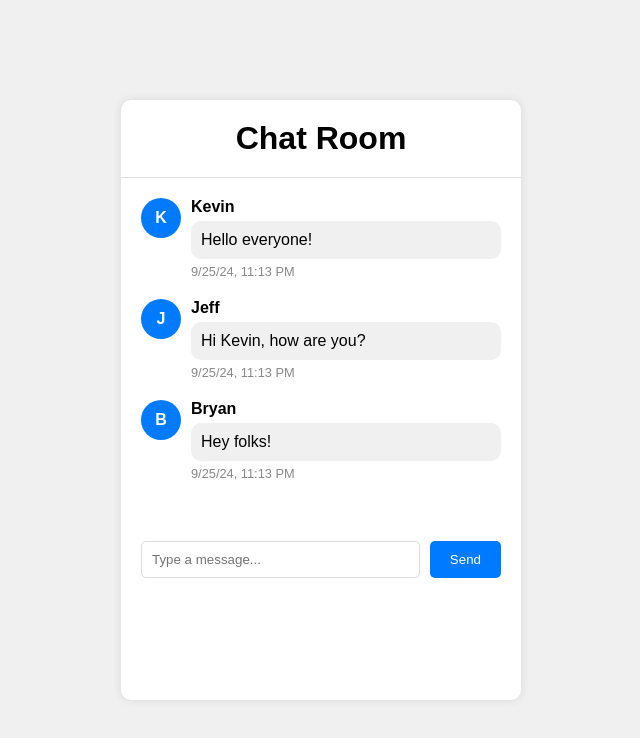
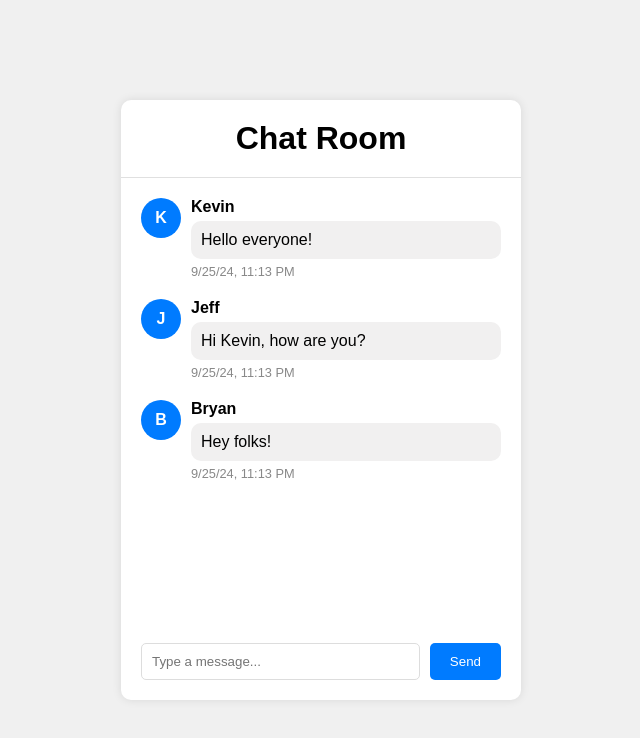
Before and after one commit to keathleydavidj/angular-chat-demo, an Angular app: page / in a window 1280 px wide. Shown: the top 738 px of the page, without its empty margins (319-959 px from the left). Built offline with nearby package versions, Linux system fonts and the light colour scheme.

Commit message:
add styling to prevent message overflow

```diff
--- a/src/app/app.component.css
+++ b/src/app/app.component.css
@@ -14,3 +14,8 @@ h1 {
   margin: 0;
   border-bottom: 1px solid #e0e0e0;
 }
+
+app-chat-container {
+  height: 600px;
+  overflow-y: scroll;
+}
```
